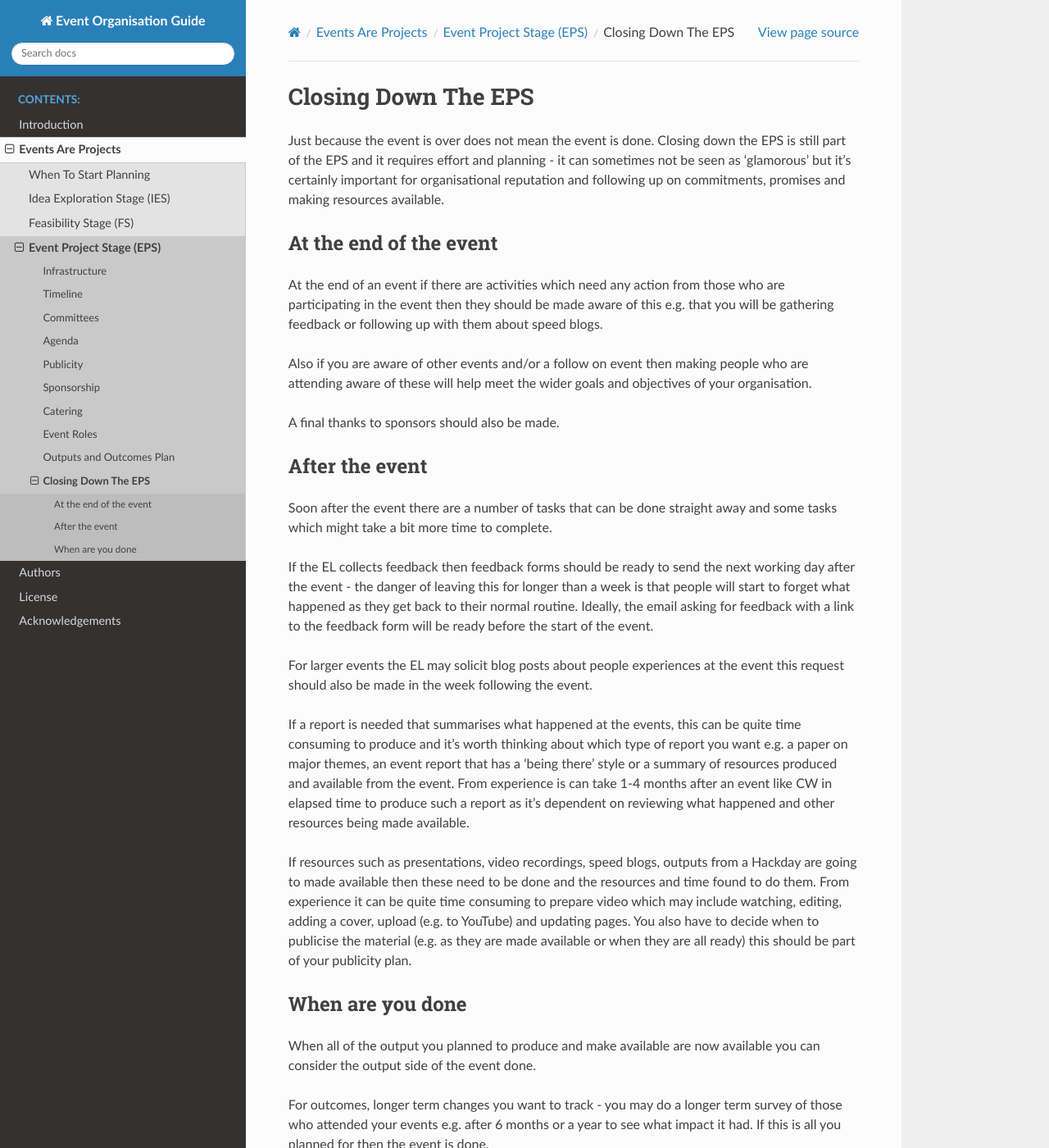
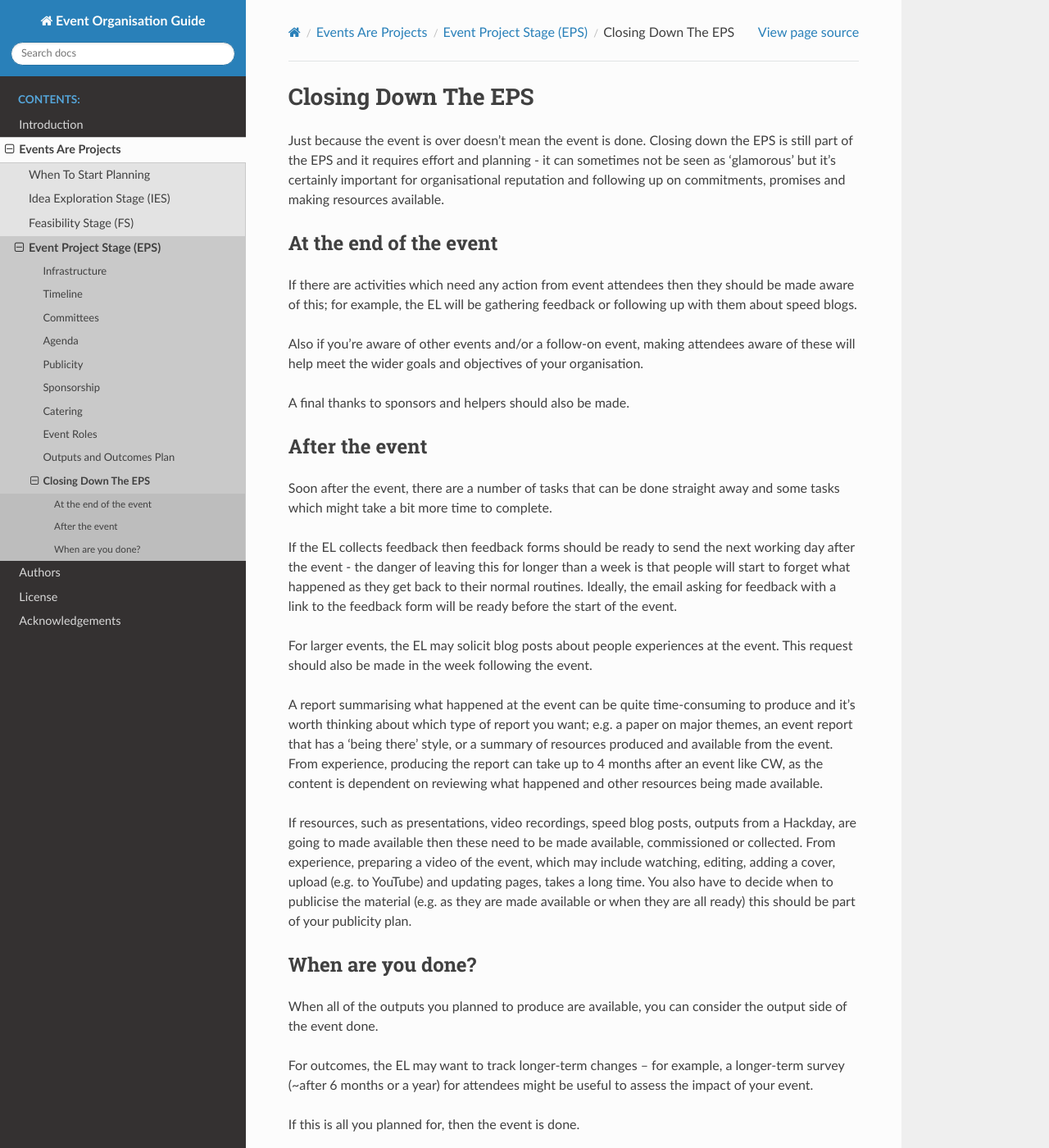
Before and after one commit to softwaresaved/event-organisation-guide, a Sphinx documentation site: the page built from docs/eog/eps-closing-down.rst, in a window 1280 px wide and 1400 px high. Shown: the whole window at 82% size. Built offline with Sphinx 7.4.7 and the Read the Docs theme 2.0.0, drawn with Linux system fonts in a browser that asks for light colours; some of the changed text lies outside the part shown.

Commit message:
Update eps-closing-down.rst

```diff
--- a/docs/eog/eps-closing-down.rst
+++ b/docs/eog/eps-closing-down.rst
@@ -3,34 +3,35 @@
 
 Closing Down The EPS
 ====================
-Just because the event is over does not mean the event is done. Closing down the EPS is still part of the EPS and it requires effort and planning - it can sometimes not be seen as ‘glamorous’ but it’s certainly important for organisational reputation and following up on commitments, promises and making resources available.
+Just because the event is over doesn't mean the event is done. Closing down the EPS is still part of the EPS and it requires effort and planning - it can sometimes not be seen as ‘glamorous’ but it’s certainly important for organisational reputation and following up on commitments, promises and making resources available.
 
 At the end of the event
 ***********************
 
-At the end of an event if there are activities which need any action from those who are participating in the event then they should be made aware of this e.g. that you will be gathering feedback or following up with them about speed blogs.
+If there are activities which need any action from event attendees then they should be made aware of this; for example, the EL will be gathering feedback or following up with them about speed blogs.
 
-Also if you are aware of other events and/or a follow on event then making people who are attending aware of these will help meet the wider goals and objectives of your organisation.
+Also if you're aware of other events and/or a follow-on event, making attendees aware of these will help meet the wider goals and objectives of your organisation.
 
-A final thanks to sponsors should also be made.
+A final thanks to sponsors and helpers should also be made.
 
 After the event
 ***************
-Soon after the event there are a number of tasks that can be done straight away and some tasks which might take a bit more time to complete.
+Soon after the event, there are a number of tasks that can be done straight away and some tasks which might take a bit more time to complete.
 
-If the EL collects feedback then feedback forms should be ready to send the next working day after the event - the danger of leaving this for longer than a week is that people will start to forget what happened as they get back to their normal routine. Ideally, the email asking for feedback with a link to the feedback form will be ready before the start of the event.
+If the EL collects feedback then feedback forms should be ready to send the next working day after the event - the danger of leaving this for longer than a week is that people will start to forget what happened as they get back to their normal routines. Ideally, the email asking for feedback with a link to the feedback form will be ready before the start of the event.
 
-For larger events the EL may solicit blog posts about people experiences at the event this request should also be made in the week following the event.
+For larger events, the EL may solicit blog posts about people experiences at the event. This request should also be made in the week following the event.
 
-If a report is needed that summarises what happened at the events, this can be quite time consuming to produce and it’s worth thinking about which type of report you want e.g. a paper on major themes, an event report that has a ‘being there’ style or a summary of resources produced and available from the event. From experience is can take 1-4 months after an event like CW in elapsed time to produce such a report as it’s dependent on reviewing what happened and other resources being made available.
+A report summarising what happened at the event can be quite time-consuming to produce and it’s worth thinking about which type of report you want; e.g. a paper on major themes, an event report that has a ‘being there’ style, or a summary of resources produced and available from the event. From experience, producing the report can take up to 4 months after an event like CW, as the content is dependent on reviewing what happened and other resources being made available.
 
-If resources such as presentations, video recordings, speed blogs, outputs from a Hackday are going to made available then these need to be done and the resources and time found to do them. From experience it can be quite time consuming to prepare video which may include watching, editing, adding a cover, upload (e.g. to YouTube) and updating pages. You also have to decide when to publicise the material (e.g. as they are made available or when they are all ready) this should be part of your publicity plan.
+If resources, such as presentations, video recordings, speed blog posts, outputs from a Hackday, are going to made available then these need to be made available, commissioned or collected. From experience, preparing a video of the event, which may include watching, editing, adding a cover, upload (e.g. to YouTube) and updating pages, takes a long time. You also have to decide when to publicise the material (e.g. as they are made available or when they are all ready) this should be part of your publicity plan.
 
-When are you done
+When are you done?
 *****************
-When all of the output you planned to produce and make available are now available you can consider the output side of the event done.
+When all of the outputs you planned to produce are available, you can consider the output side of the event done.
 
-For outcomes, longer term changes you want to track - you may do a longer term survey of those who attended your events e.g. after 6 months or a year to see what impact it had.
-If this is all you planned for then the event is done.
+For outcomes, the EL may want to track longer-term changes – for example, a longer-term survey (~after 6 months or a year) for attendees might be useful to assess the impact of your event.
 
-It is possible that page hits, resource usage, and citation of the report might feed into tracking wider organisational impact and those charged with this should be made aware of these resources.
+If this is all you planned for, then the event is done.
+
+It is possible that page hits, resource usage, and citation of the report might feed into tracking wider organisational impact and those in charge of this should be made aware of these resources.
```
